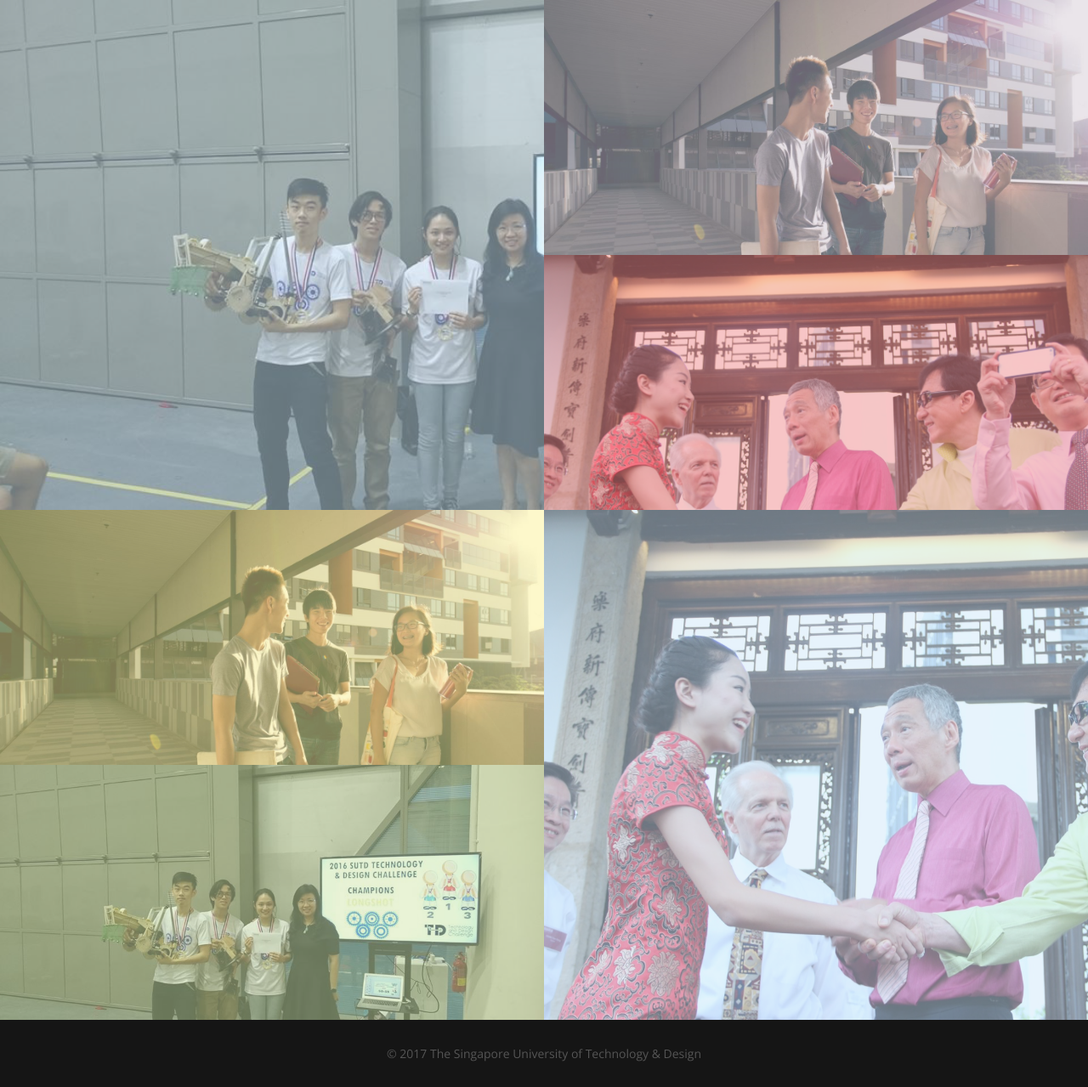
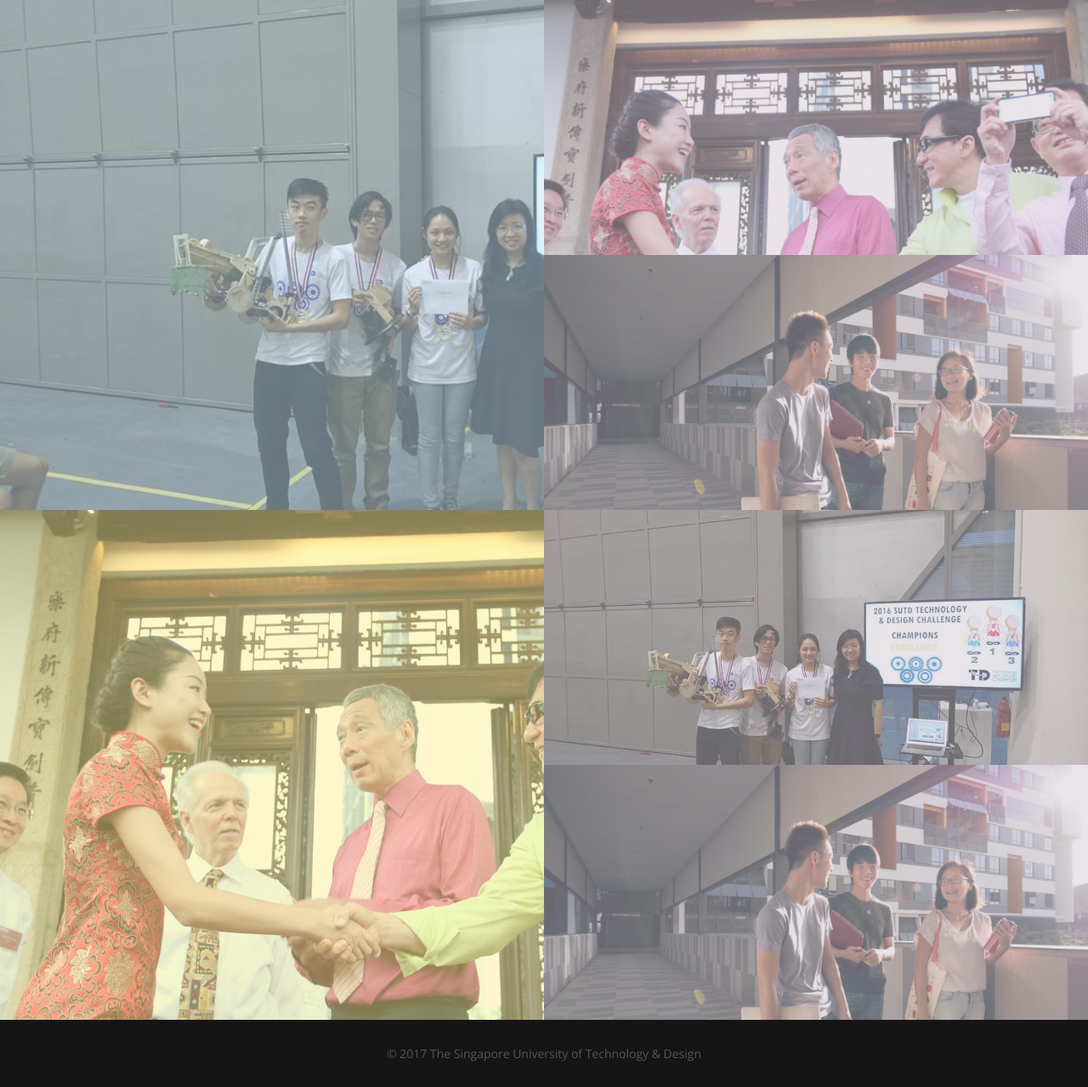
Before and after one commit to Yustynn/orientation-2017, a Jekyll site: the page built from _days/day-1.md, in a window 1280 px wide. Shown: the part 868-2147 px from the top of the page at 85% size. Built offline with Jekyll 4.4.1, drawn with Linux system fonts in a browser that asks for light colours.

Commit message:
Make day pages dynamic

```diff
--- a/_days/day-1.md
+++ b/_days/day-1.md
@@ -2,4 +2,25 @@
 layout: day
 theme: aqua
 title: Day 1
+day-number: 1
+
+
+pics:
+  - large:
+      filename: design.jpg
+      theme: aqua
+    small:
+      - filename: lsl.jpg
+        theme: ferrum
+      - filename: housing.jpg
+        theme: ignis
+  - large:
+      filename: lsl.jpg
+      theme: ventus
+    small:
+      - filename: design.jpg
+        theme: terra
+      - filename: housing.jpg
+        theme: ignis
 ---
+todo: dynamic tagline
--- a/_layouts/day.html
+++ b/_layouts/day.html
@@ -11,44 +11,24 @@
 </section>
 
 <section class='pics column'>
+  {% for row in page.pics %}
   <div class='row mobile-column'>
-      <div class='large aqua'>
-        <div class='pic' style="background-image: url('/assets/media/day-1/design.jpg')"></div>
+    <div class='large {{ row.large.theme }}'>
+      <div class='pic' style="background-image: url('/assets/media/day-{{ page.day-number }}/{{ row.large.filename }}')"></div>
       <div class='overlay'></div>
       <div class='tagline'><a>Haha lol funny</a></div>
     </div>
     <div class='column'>
+      {% for image in row.small %}
       <div class='small ferrum'>
-          <div class='pic' style="background-image: url('/assets/media/day-1/housing.jpg')"></div>
+        <div class='pic' style="background-image: url('/assets/media/day-{{ page.day-number }}/{{ image.filename }}')"></div>
         <div class='overlay'></div>
         <div class='tagline'><a>Haha lol funny</a></div>
       </div>
-        <div class='small ignis'>
-          <div class='pic' style="background-image: url('/assets/media/day-1/lsl.jpg')"></div>
-          <div class='overlay'></div>
-          <div class='tagline'><a>Haha lol funny</a></div>
-        </div>
+      {% endfor %}
     </div>
   </div>
 
-    <div class='row mobile-column'>
-      <div class='column'>
-        <div class='small ventus'>
-          <div class='pic' style="background-image: url('/assets/media/day-1/housing.jpg')"></div>
-          <div class='overlay'></div>
-          <div class='tagline'><a>Haha lol funny</a></div>
-        </div>
-        <div class='small terra'>
-          <div class='pic' style="background-image: url('/assets/media/day-1/design.jpg')"></div>
-          <div class='overlay'></div>
-          <div class='tagline'><a>Haha lol funny</a></div>
-        </div>
-      </div>
-      <div class='large aqua'>
-        <div class='pic' style="background-image: url('/assets/media/day-1/lsl.jpg')"></div>
-        <div class='overlay'></div>
-        <div class='tagline'><a>Haha lol funny</a></div>
-      </div>
-    </div>
+  {% endfor %}
 </section>
 {% include footer.html %}
```
Lines whose indentation alone changed are shown as unchanged.
